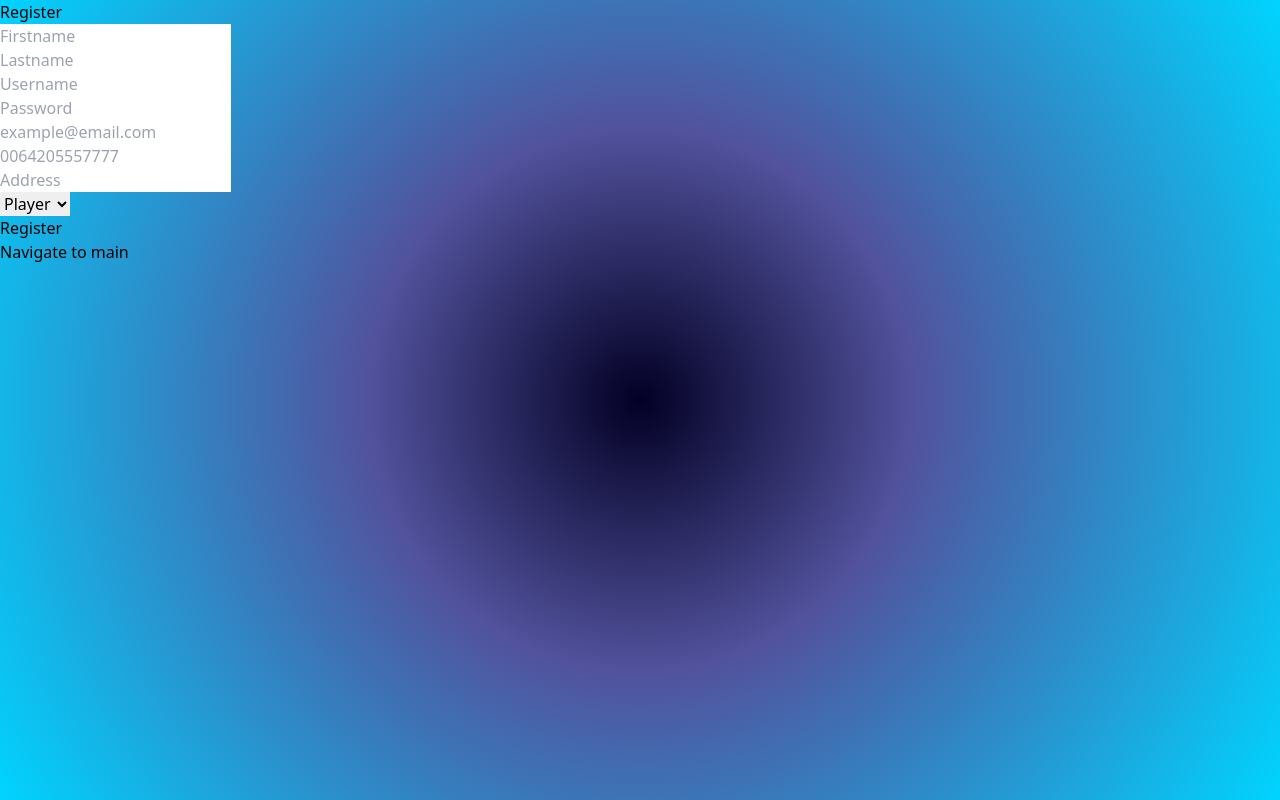
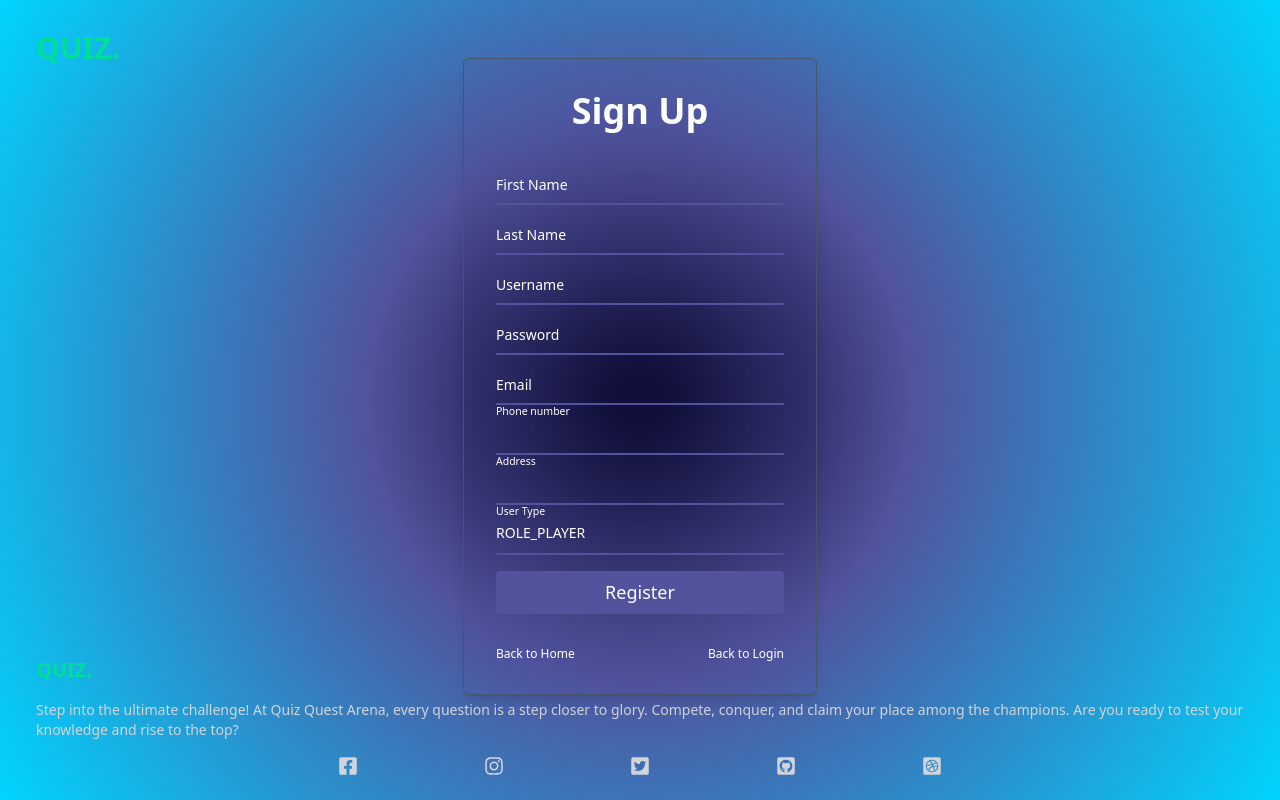
Before and after one commit to nvgrowold/QuizQuestArena-Frontend, a React (Create React App) app: page /register in a window 1280 px wide. Built offline with nearby package versions, Linux system fonts and the light colour scheme; the HTML template or start-up script is replaced by a standard one.

Commit message:
register page done

```diff
--- a/src/index.css
+++ b/src/index.css
@@ -6,3 +6,22 @@ body {
     background: rgb(2,0,36);
     background: radial-gradient(circle, rgba(2,0,36,1) 0%, rgba(82,82,157,1) 36%, rgba(0,212,255,1) 100%);
 }
+
+/* remove white backgroung color for autocomplete input field */
+/* Ensure autofill fields are fully transparent */
+input:-webkit-autofill,
+input:-webkit-autofill:hover,
+input:-webkit-autofill:focus,
+input:-webkit-autofill:active {
+  background-color: transparent !important;
+  box-shadow: 0 0 0px 1000px transparent inset !important; /* Ensure transparency */
+  -webkit-box-shadow: 0 0 0px 1000px transparent inset !important; /* Ensure transparency for WebKit browsers */
+  -webkit-text-fill-color: white !important; /* Text remains white */
+  caret-color: white; /* Cursor matches text color */
+  transition: background-color 5000s ease-in-out 0s; /* Smooth transition to prevent flashing */
+}
+
+/* Ensure input fields remain transparent */
+input {
+  background-color: transparent !important;
+}
--- a/src/pages/Login.js
+++ b/src/pages/Login.js
@@ -64,8 +64,13 @@ function Login() {
         <h1 className='text-4xl font-bold text-center mb-8'>Login</h1>
           {errorMessage && <p className="error">{errorMessage}</p>} {/* Display error message if any */}
           <div className="relative my-4">
-            <input type='text'className='block w-72 py-2.5 px-0 text-sm text-white bg-transparent border-0 border-b-2 border-[#52529d] appearance-none dark:focus:border-[#00df9a] focus:outline-none focus:ring-0 focus:text-white focus:border-[#00df9a] peer' placeholder=''/>
-            <label htmlFor='' className='absolute text-sm duration-300 transform -translate scale-75 top-3 -z-10 origin-[0] peer-focus:left-0 peer-focus:text-[#00df9a] peer-focus:dark:text-[#00df9a] peer-placeholder-shown:scale-100 peer-focus:scale-75 peer-focus:-translate-y-6'>Username</label>
+            <input type='text'className='block w-72 py-2.5 px-0 text-sm text-white bg-transparent border-0 border-b-2 border-[#52529d] appearance-none dark:focus:border-[#00df9a] focus:outline-none focus:ring-0 focus:text-white focus:border-[#00df9a] peer'
+                  placeholder=''
+                  value={username} // Bind value to username state
+                  onChange={(e) => setUsername(e.target.value)} // Update state on input change
+                  required
+                  />
+            <label htmlFor='' className='absolute text-sm duration-300 transform -translate scale-75 top-3 -z-10 origin-[0] peer-focus:left-0 peer-focus:text-[#00df9a] peer-focus:dark:text-[#00df9a] peer-placeholder-shown:scale-100 peer-valid:scale-75 peer-valid:-translate-y-6'>Username</label>
           </div>
           <div className="relative my-8">
           <input type='password'className='block w-72 py-2.5 px-0 text-sm text-white bg-transparent border-0 border-b-2 border-[#52529d] appearance-none dark:focus:border-[#00df9a] focus:outline-none focus:ring-0 focus:text-white focus:border-[#00df9a] peer' placeholder=''
@@ -76,15 +81,17 @@ function Login() {
               onChange={(e) => setPassword(e.target.value)} // Update state on input change
               disabled={loading} // Disable input when loading
               />
-                <label htmlFor='' className='absolute text-sm duration-300 transform -translate scale-75 top-3 -z-10 origin-[0] peer-focus:left-0 peer-focus:text-[#00df9a] peer-focus:dark:text-[#00df9a] peer-placeholder-shown:scale-100 peer-focus:scale-75 peer-focus:-translate-y-6'>Your Password</label>
+                <label htmlFor='' className='absolute text-sm duration-300 transform -translate scale-75 top-3 -z-10 origin-[0] peer-focus:left-0 peer-focus:text-[#00df9a] peer-focus:dark:text-[#00df9a] peer-placeholder-shown:scale-100 peer-valid:scale-75 peer-valid:-translate-y-6'>Your Password</label>
           </div>
           <div className="input-box mt-8">
-            <input
+            <button
               type="submit"
               className='w-full mb-4 text-[18px] rounded bg-[#52529d] py-2 hover:bg-[#00df9a] transition-colors duration-300 cursor-pointer'
               value={loading ? 'Logging in...' : 'Login'} // Show loading text during API call
               disabled={loading} // Disable button when loading
-            />
+              >
+                Login
+              </button>
           </div>
           <div className="links text-xs flex justify-between items-center mt-4">
             <Link to="/password-reset" className="hover:text-[#00df9a]">Forgot Password?</Link>
--- a/src/pages/Register.js
+++ b/src/pages/Register.js
@@ -1,5 +1,7 @@
 import React, { useState } from "react";
-import { useNavigate } from "react-router-dom";
+import { Link, useNavigate } from "react-router-dom";
+import Navbar from '../components/Navbar';
+import Footer from '../components/Footer';
 
 const Register = () => {
   const [formData, setFormData] = useState({
@@ -55,107 +57,156 @@ const Register = () => {
   };
 
   return (
-    <div className="form">
+    <div>
+    <Navbar />
+    <div className='max-w-[1240px] mx-auto h-[70vh] items-center text-white flex justify-center bg-cover'>
+      <div className='bg-slate-800 border border-slate-600 rounded-md p-8 shadow-lg backdrop-filter backdrop-blur-2xl bg-transparent bg-opacity-10 relative'>
+
         <form onSubmit={handleSubmit}>
-        <h2>Register</h2>
+        <h1 className='text-4xl font-bold text-center mb-8'>Sign Up</h1>
           {loading && <p>Loading...</p>}
           {errorMessage && <p className="error">{errorMessage}</p>}
           {successMessage && <p className="success">{successMessage}</p>}
 
-        <div className="input-box">
-          <input
-            type="text"
-            name="firstName"
-            placeholder="Firstname"
+          <div className="relative my-2">
+            <input type='text' name="firstName"
                 value={formData.firstName}
                 onChange={handleChange}
                 required
+                autoComplete="firstName"
+                className='block w-72 py-2.5 px-0 text-sm text-white bg-transparent border-0 border-b-2 border-[#52529d] appearance-none dark:focus:border-[#00df9a] focus:outline-none focus:ring-0 focus:text-white focus:border-[#00df9a] peer'
+                placeholder=''
             />
+             <label htmlFor='' className='absolute text-sm duration-300 transform -translate scale-75 top-3 -z-10 origin-[0] peer-focus:left-0 peer-focus:text-[#00df9a] peer-focus:dark:text-[#00df9a] peer-placeholder-shown:scale-100 peer-valid:scale-75 peer-valid:-translate-y-6'>First Name</label>
             </div>
 
-        <div className="input-box">
-          <input
-            type="text"
+          <div className="relative my-2">
+            <input type='text'
                 name="lastName"
-            placeholder="Lastname"
                 value={formData.lastName}
                 onChange={handleChange}
                 required
+                autoComplete="lastName"
+                className='block w-72 py-2.5 px-0 text-sm text-white bg-transparent border-0 border-b-2 border-[#52529d] appearance-none dark:focus:border-[#00df9a] focus:outline-none focus:ring-0 focus:text-white focus:border-[#00df9a] peer'
+                placeholder=''
             />
+             <label htmlFor='' className='absolute text-sm duration-300 transform -translate scale-75 top-3 -z-10 origin-[0] peer-focus:left-0 peer-focus:text-[#00df9a] peer-focus:dark:text-[#00df9a] peer-placeholder-shown:scale-100 peer-valid:scale-75 peer-valid:-translate-y-6'>Last Name</label>
           </div>
 
-        <div className="input-box">
+          <div className="relative my-2">
             <input
-            type="text"
+                type='text'
                 name="username"
-            placeholder="Username"
                 value={formData.username}
                 onChange={handleChange}
                 required
+                autoComplete="username"
+                className='block w-72 py-2.5 px-0 text-sm text-white bg-transparent border-0 border-b-2 border-[#52529d] appearance-none dark:focus:border-[#00df9a] focus:outline-none focus:ring-0 focus:text-white focus:border-[#00df9a] peer z-10'
+                placeholder=''
             />
+               <label htmlFor='' className='absolute text-sm duration-300 transform -translate scale-75 top-3 -z-10 origin-[0] peer-focus:left-0 peer-focus:text-[#00df9a] peer-focus:dark:text-[#00df9a] peer-placeholder-shown:scale-100 peer-valid:scale-75 peer-valid:-translate-y-6'>Username</label>
           </div>
 
-        <div className="input-box">
+          <div className="input-box relative my-2">
             <input
               type="password"
               name="password"
-            placeholder="Password"
               value={formData.password}
               onChange={handleChange}
               pattern="^(?=.*[0-9])(?=.*[a-z])(?=.*[A-Z]).{6,}$"
               title="Password must be at least 6 characters long, contain at least one uppercase letter, one lowercase letter, and one number."
               required
+              autoComplete="password"
+              className='block w-72 py-2.5 px-0 text-sm text-white bg-transparent border-0 border-b-2 border-[#52529d] appearance-none dark:focus:border-[#00df9a] focus:outline-none focus:ring-0 focus:text-white focus:border-[#00df9a] peer z-10'
+              placeholder=''
             />
+            <label htmlFor='' className='absolute text-sm duration-300 transform -translate scale-75 top-3 -z-10 origin-[0] peer-focus:left-0 peer-focus:text-[#00df9a] peer-focus:dark:text-[#00df9a] peer-placeholder-shown:scale-100 peer-valid:scale-75 peer-valid:-translate-y-6'>Password</label>
           </div>
 
-        <div className="input-box">
+          <div className="input-box relative my-2">
             <input
               type="email"
               name="email"
-            placeholder="example@email.com"
               value={formData.email}
               onChange={handleChange}
               required
+              autoComplete="email"
+              className='block w-72 py-2.5 px-0 text-sm text-white bg-transparent border-0 border-b-2 border-[#52529d] appearance-none dark:focus:border-[#00df9a] focus:outline-none focus:ring-0 focus:text-white focus:border-[#00df9a] peer z-10'
+              placeholder=''
             />
+            <label htmlFor='' className='absolute text-sm duration-300 transform -translate scale-75 top-3 -z-10 origin-[0] peer-focus:left-0 peer-focus:text-[#00df9a] peer-focus:dark:text-[#00df9a] peer-placeholder-shown:scale-100 peer-valid:scale-75 peer-valid:-translate-y-6'>Email</label>
           </div>
 
-        <div className="input-box">
+          <div className="input-box relative my-2">
             <input
               type="text"
               name="phoneNumber"
-            placeholder="0064205557777"
               value={formData.phoneNumber}
               onChange={handleChange}
+              autoComplete="phoneNumber"
+              className='block w-72 py-2.5 px-0 text-sm text-white bg-transparent border-0 border-b-2 border-[#52529d] appearance-none dark:focus:border-[#00df9a] focus:outline-none focus:ring-0 focus:text-white focus:border-[#00df9a] peer z-10'
+              placeholder=''
             />
+            <label htmlFor='' className='absolute text-sm duration-300 transform -translate scale-75 top-3 -z-10 origin-[0] peer-focus:left-0 peer-focus:text-[#00df9a] peer-focus:dark:text-[#00df9a] peer-placeholder-shown:scale-100 peer-valid:scale-75 peer-valid:-translate-y-6'>Phone number</label>
           </div>
 
-        <div className="input-box">
+          <div className="input-box relative my-2">
             <input
               type="text"
               name="address"
-            placeholder="Address"
               value={formData.address}
               onChange={handleChange}
+              autoComplete="username"
+              className='block w-72 py-2.5 px-0 text-sm text-white bg-transparent border-0 border-b-2 border-[#52529d] appearance-none dark:focus:border-[#00df9a] focus:outline-none focus:ring-0 focus:text-white focus:border-[#00df9a] peer z-10'
+              placeholder=''
              />
+             <label htmlFor='' className='absolute text-sm duration-300 transform -translate scale-75 top-3 -z-10 origin-[0] peer-focus:left-0 peer-focus:text-[#00df9a] peer-focus:dark:text-[#00df9a] peer-placeholder-shown:scale-100 peer-valid:scale-75 peer-valid:-translate-y-6'>Address</label>
           </div>
 
-        <div className="input-box">
+          <div className="input-box relative my-2">
             <select
               name="role"
               value={formData.role}
               onChange={handleChange}
               required
+              className="block w-72 py-2.5 px-0 text-sm text-white bg-transparent border-0 border-b-2 border-[#52529d] appearance-none dark:focus:border-[#00df9a] focus:outline-none focus:ring-0 focus:text-white focus:border-[#00df9a] peer cursor-pointer"
             >
-            <option value="ROLE_PLAYER">Player</option>
-            <option value="ROLE_ADMIN">Admin</option>
+              <option
+                value="ROLE_PLAYER"
+                className="bg-[#52529d] text-white hover:bg-[#00df9a] focus:bg-[#00df9a]"
+              >
+                ROLE_PLAYER
+              </option>
+              <option
+                value="ROLE_ADMIN"
+                className="bg-[#52529d] text-white hover:bg-[#00df9a] focus:bg-[#00df9a]"
+              >
+                ROLE_ADMIN
+              </option>
             </select>
+            <label
+              htmlFor=""
+              className="absolute text-sm duration-300 transform -translate scale-75 top-3 -z-10 origin-[0] peer-focus:left-0 peer-focus:text-[#00df9a] peer-focus:dark:text-[#00df9a] peer-placeholder-shown:scale-100 peer-valid:scale-75 peer-valid:-translate-y-6 cursor-pointer"
+            >
+              User Type
+            </label>
           </div>
 
-        <div className="input-box">
-          <input type="submit" value="Register" disabled={loading} />
+          <div className="input-box mt-4">
+            <button type="submit" className='w-full mb-4 text-[18px] rounded bg-[#52529d] py-2 hover:bg-[#00df9a] transition-colors duration-300 cursor-pointer'
+              value={loading ? 'Registering...' : 'Register'} // Show loading text during API call
+              disabled={loading} // Disable button when loading
+            >Register
+            </button>
           </div>
-        <a href="/">Navigate to main</a>
+          <div className="links text-xs flex justify-between items-center mt-4">
+            <Link to="/" className="hover:text-[#00df9a]">Back to Home</Link>
+            <Link to="/login" className="hover:text-[#00df9a]">Back to Login</Link>
+          </div>
         </form>
+      </div>
+    </div>
+    <Footer/>
   </div>
   );
 };
```
Lines whose indentation alone changed are shown as unchanged.
